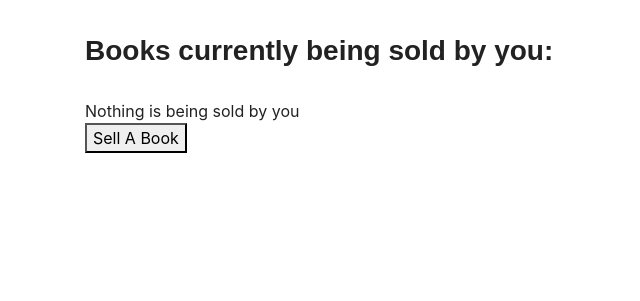
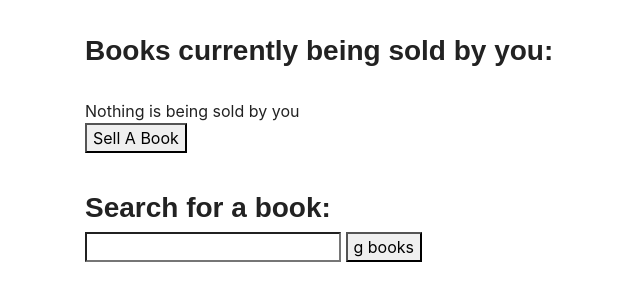
Before and after one commit to debuggedBrain/bookScape, a PHP site: page /php/success.php in a window 1280 px wide. Shown: the part 312-613 px from the top of the page, without its empty margins (0-640 px from the left). Run offline with PHP 8.4, Linux system fonts and the light colour scheme; the visitor is signed in with stand-in values (Sample User, id 1); data that the repository does not hold is empty; some libraries are stand-ins or nearby versions; some web fonts are replaced.

Commit message:
Update success.php

```diff
--- a/php/success.php
+++ b/php/success.php
@@ -16,7 +16,6 @@ if($conn->connect_error){
       <link rel="stylesheet"href="https://use.fontawesome.com/releases/v5.7.2/css/all.css"
          integrity="sha384-fnmOCqbTlWIlj8LyTjo7mOUStjsKC4pOpQbqyi7RrhN7udi9RwhKkMHpvLbHG9Sr" crossorigin="anonymous">
       <link rel="stylesheet" href="https://bootswatch.com/4/journal/bootstrap.min.css">
-
       <link rel="stylesheet" href="login.css" type="text/css">
       <title>BookScape</title>
       <style>
@@ -29,7 +28,9 @@ if($conn->connect_error){
    <body>
       <div class="container mt-4">
       <h1 class="display-4 text-center">
-	<i class="fas fa-book-open text-primary"></i> Book <span class="text-primary"> Scape </span> </h1><br>
+         <i class="fas fa-book-open text-primary"></i> Book <span class="text-primary"> Scape </span>
+      </h1>
+      <br>
       <h1>Welcome <?php echo " $user !"; ?></h1>
       <form action="logout.php" method="post">
          <input name="logout" type="submit" id="logout" value="logout">
@@ -41,7 +42,7 @@ if($conn->connect_error){
             $scheduleQuery = "SELECT * FROM schedule RIGHT JOIN courses ON schedule.course=courses.code WHERE schedule.user='$user'";
             $result2 = $conn->query($scheduleQuery);
             if($result2->num_rows > 0){
-			echo "<tr><th>Course#</th><th>Course</th><th>Professor</th><th>Time</th><th>Book</th><th>ISBN</th>";
+            	echo "<tr><th>Course#</th><th>Course</th><th>Professor</th><th>Time</th><th>Book</th><th>ISBN</th></tr>";
             	while($row2 = $result2->fetch_assoc()){
             		echo "<tr><td>$row2[code]</td><td>$row2[courseName]</td><td>$row2[professor]</td><td>$row2[time]</td><td>$row2[bookTitle]</td><td>$row2[bookISBN]</td></tr><br />";
             	}
@@ -52,8 +53,8 @@ if($conn->connect_error){
       </table>
       <form action="../html/scheduleCreate.php">
          <button type="submit">Create Schedule</button>
-	</form><br>
-
+      </form>
+      <br>
       <!-- Sellers who have the book for courses IN PROGRESS
          <h3>Sellers available for your book: </h3><br>
          <?php/*
@@ -72,15 +73,16 @@ if($conn->connect_error){
          <button type="submit">Create Schedule</button>
          </form><br>
          -->
-
       <!-- Showing books being sold by user and sell button -->
-	<h3>Books currently being sold by you: </h3><br>
+      <h3>Books currently being sold by you: </h3>
+      <br>
       <?php
          $sellQuery = "SELECT * FROM selling WHERE user='$user'";
          $result1 = $conn->query($sellQuery);
          if($result1->num_rows > 0){
+		echo "<tr><th>Title</th><th>Price</th><th>ISBN</th></tr>";
          	while($row = $result1->fetch_assoc()){
-				echo "Title:  $row[title]    Price: $$row[price]   ISBN#: $row[ISBN] <br />";
+         		echo "<tr><td>$row[title]</td><td>$$row[price]</td><td>$row[ISBN]</td></tr><br />";
          	}
          }else{
          		echo "Nothing is being sold by you";
@@ -89,6 +91,13 @@ if($conn->connect_error){
       <form action="../html/sellBooks.php">
          <button type="submit">Sell A Book</button>
       </form>
-
+      <br>
+      <h3>Search for a book:</h3>
+      <input type = "search" id = "books">
+      <label for "search"><label>
+      <button type = "button" id = "b">g books</button>
+      <div id="result"></div>
+      <script src ="https://ajax.googleapis.com/ajax/libs/jquery/3.3.1/jquery.min.js"></script>
+      <script src = "../html/my.js"></script>
    </body>
 </html>
```
Lines whose indentation alone changed are shown as unchanged.
